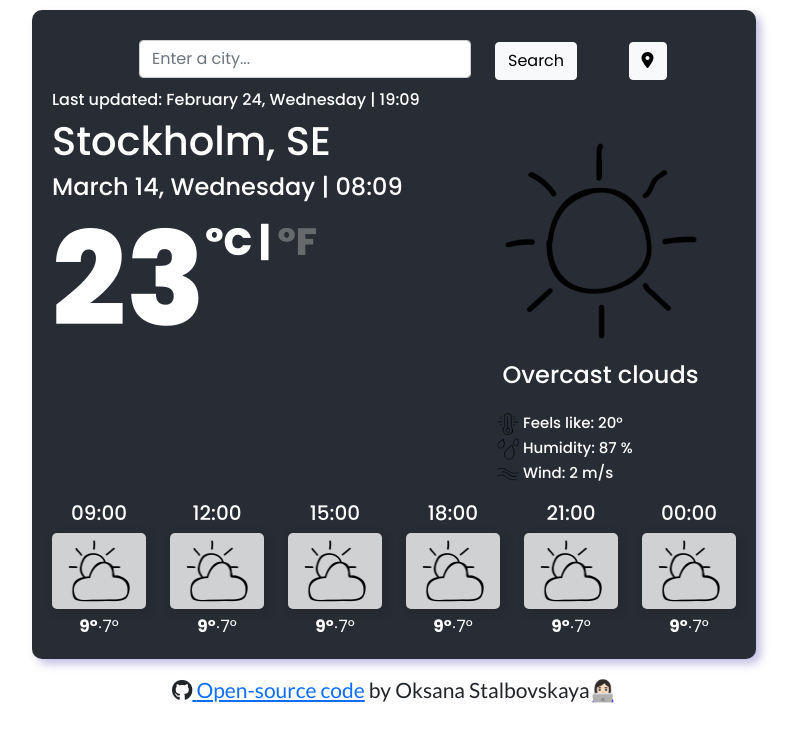
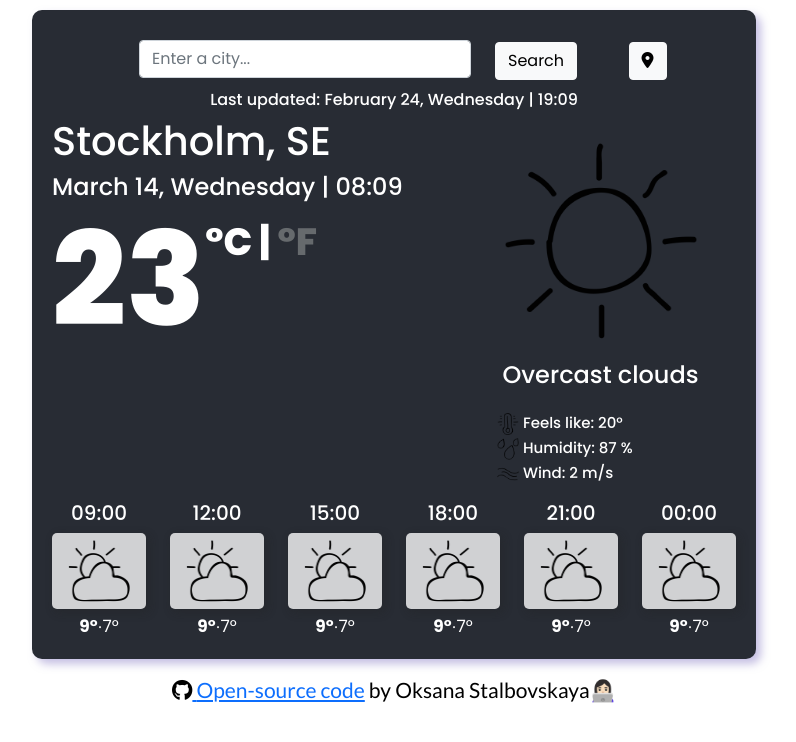
Before and after one commit to magic-ksenia/my-app-react1, a React (Create React App) app: page / in a window 1280 px wide. Shown: the top 742 px of the page, without its empty margins (246-1042 px from the left). Built offline with nearby package versions, Linux system fonts and the light colour scheme.

Commit message:
adited styling for footer, search form, h6 .Lastupdated

```diff
--- a/src/App.css
+++ b/src/App.css
@@ -18,6 +18,7 @@
 
 .footer {
   font-family: "Lato", sans-serif;
+  color: black;
   font-size: calc(5px + 2vmin);
   margin: 15px auto;
   text-align: center;
--- a/src/Weather.css
+++ b/src/Weather.css
@@ -22,6 +22,10 @@ h5 {
   margin: 10px 0 0;
 }
 
+h6 {
+  text-align: center;
+}
+
 ul {
   padding: 0;
   margin-bottom: 15px;
@@ -32,23 +36,6 @@ li {
   font-size: 15px;
   font-weight: 500;
   line-height: 25px;
-}
-
-.form-control {
-  background-color: #fdfdfd6f;
-}
-
-.form-control:hover,
-.form-control:focus {
-  background-color: #fdfdfd;
-  border-color: #fdfdfdb9;
-}
-
-input[type="search"],
-textarea {
-  outline: none;
-  box-shadow: none !important;
-  border: 1px solid #ccc !important;
 }
 
 .Weather-temperature .Temperature {
--- a/src/WeatherSearch.css
+++ b/src/WeatherSearch.css
@@ -1,3 +1,20 @@
 .WeatherSearch {
   align-items: stretch;
 }
+
+.form-control {
+  background-color: #fdfdfd8f;
+}
+
+.form-control:hover,
+.form-control:focus {
+  background-color: #fdfdfd;
+  border-color: #fdfdfdb9;
+}
+
+input[type="search"],
+textarea {
+  outline: none;
+  box-shadow: none !important;
+  border: 1px solid #ccc !important;
+}
```
